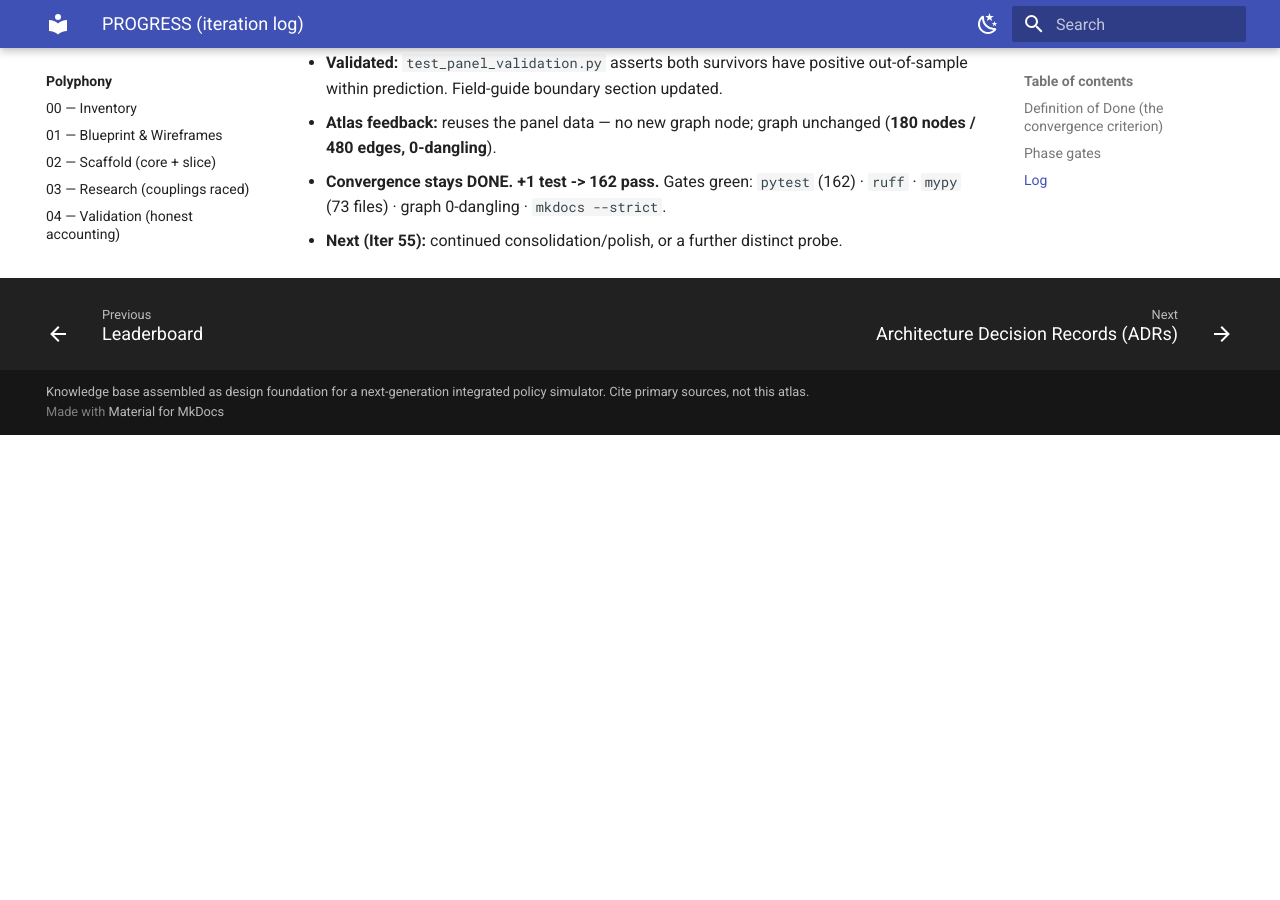
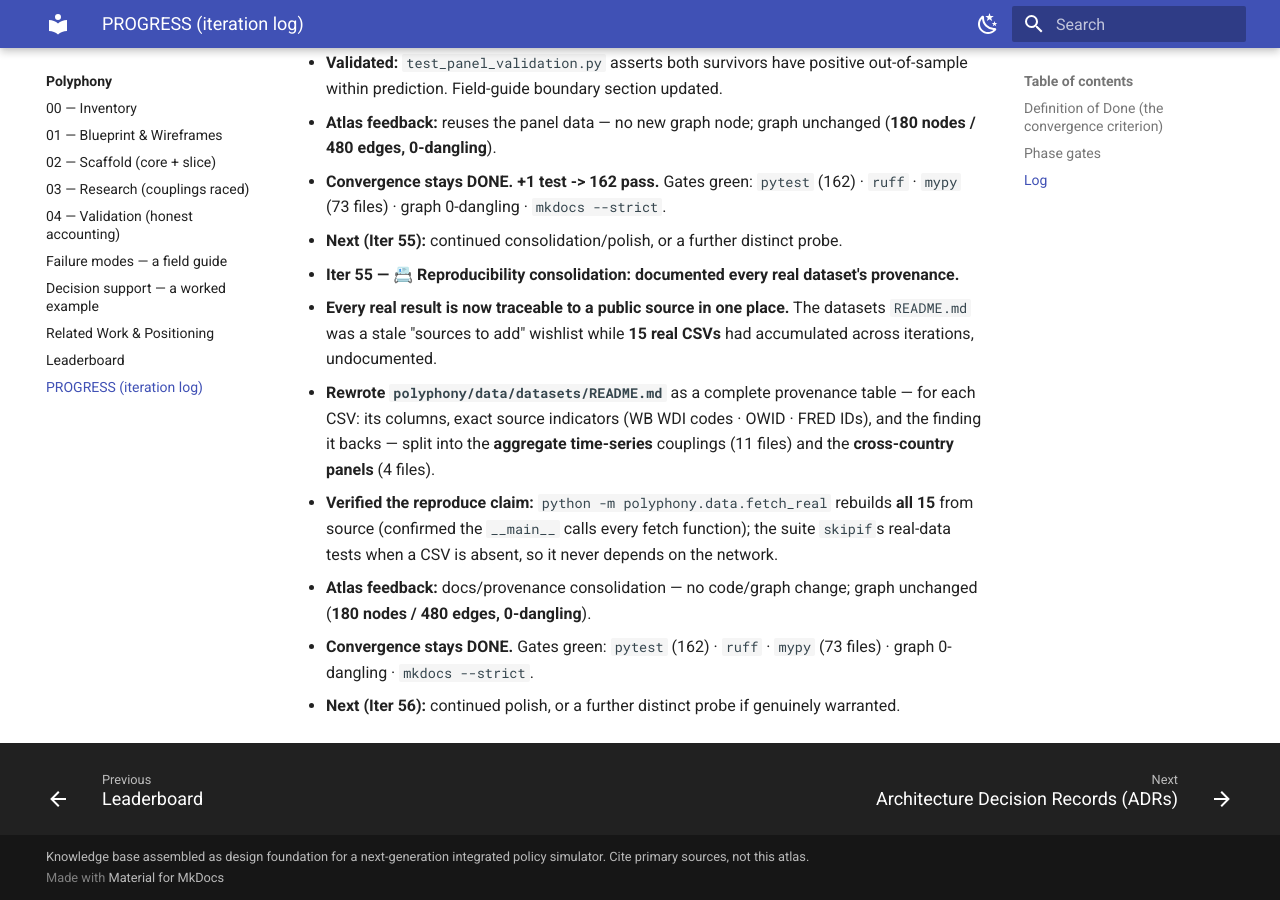
Before and after one commit to Sour-abh-Raj/computational-policy-atlas, an MkDocs documentation site: the page built from docs/polyphony/PROGRESS.md, in a window 1280 px wide and 900 px high, scrolled down 37981 px. Built offline with MkDocs 1.6.1 and Material for MkDocs 9.7.7, drawn with Linux system fonts in a browser that asks for light colours; before the commit the page ends 38416 px from its top, so only the background shows below that.

Commit message:
Polyphony Iter 55: reproducibility consolidation — documented every real dataset's provenance
Every real result is now traceable to a public source in one place. The datasets README.md was a stale
'sources to add' wishlist while 15 real CSVs had accumulated across iterations, undocumented.
- Rewrote polyphony/data/datasets/README.md as a complete provenance table: for each CSV, its columns,
  exact source indicators (WB WDI codes, OWID, FRED IDs), and the finding it backs -- split into aggregate
  time-series couplings (11 files) and cross-country panels (4 files).
- Verified the reproduce claim: python -m polyphony.data.fetch_real rebuilds all 15 from source (confirmed
  __main__ calls every fetch function); the suite skipifs real-data tests when a CSV is absent.
- Docs/provenance consolidation; no code/graph change. Convergence stays DONE.
- Gates green: pytest(162)/ruff/mypy(73)/graph/mkdocs --strict.

Co-Authored-By: Claude Opus 4.8 <noreply@anthropic.com>

```diff
--- a/docs/polyphony/PROGRESS.md
+++ b/docs/polyphony/PROGRESS.md
@@ -1212,3 +1212,17 @@ Plus the standing invariants (every commit): `mkdocs build --strict` green · `g
   - **Convergence stays DONE.** **+1 test -> 162 pass.** Gates green: `pytest` (162) · `ruff` · `mypy`
     (73 files) · graph 0-dangling · `mkdocs --strict`.
   - **Next (Iter 55):** continued consolidation/polish, or a further distinct probe.
+- **Iter 55 — 📇 Reproducibility consolidation: documented every real dataset's provenance.**
+  - **Every real result is now traceable to a public source in one place.** The datasets `README.md` was a
+    stale "sources to add" wishlist while **15 real CSVs** had accumulated across iterations, undocumented.
+  - **Rewrote `polyphony/data/datasets/README.md`** as a complete provenance table — for each CSV: its
+    columns, exact source indicators (WB WDI codes · OWID · FRED IDs), and the finding it backs — split into
+    the **aggregate time-series** couplings (11 files) and the **cross-country panels** (4 files).
+  - **Verified the reproduce claim:** `python -m polyphony.data.fetch_real` rebuilds **all 15** from source
+    (confirmed the `__main__` calls every fetch function); the suite `skipif`s real-data tests when a CSV is
+    absent, so it never depends on the network.
+  - **Atlas feedback:** docs/provenance consolidation — no code/graph change; graph unchanged (**180 nodes /
+    480 edges, 0-dangling**).
+  - **Convergence stays DONE.** Gates green: `pytest` (162) · `ruff` · `mypy` (73 files) · graph 0-dangling ·
+    `mkdocs --strict`.
+  - **Next (Iter 56):** continued polish, or a further distinct probe if genuinely warranted.
```
Also changed, not shown: polyphony/polyphony/data/datasets/README.md (+37 -19 lines).
